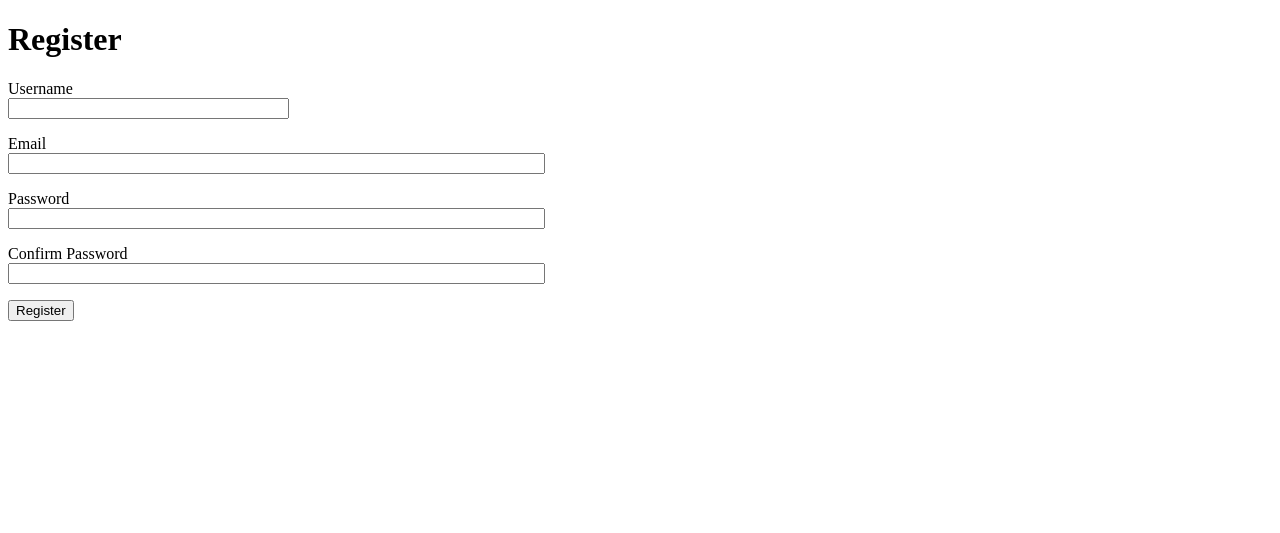
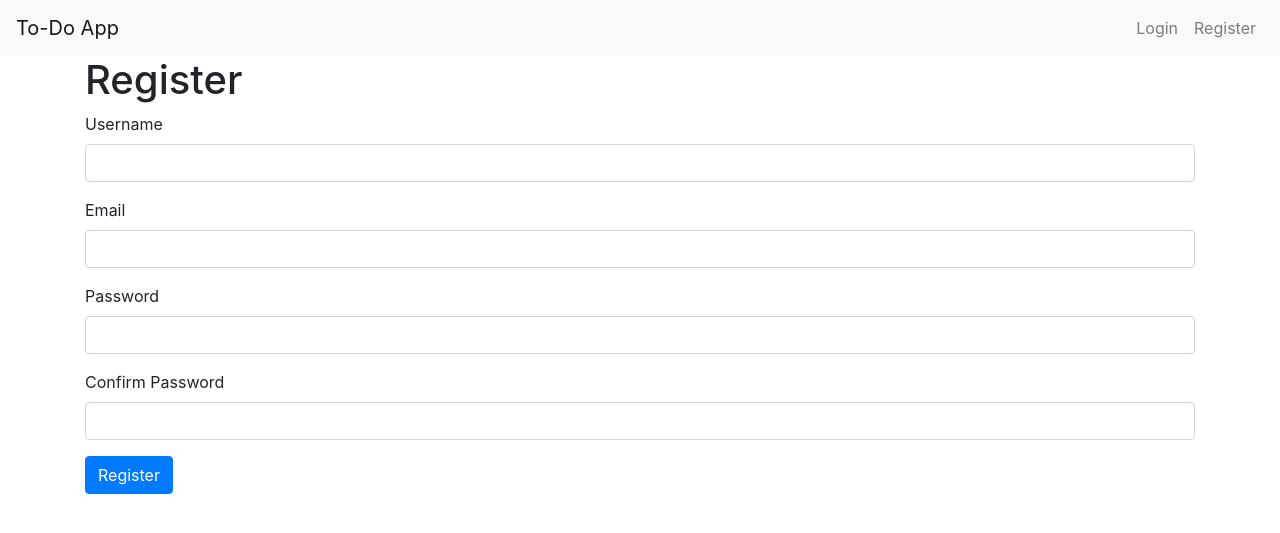
Before and after one commit to azadkilic0/PPY_project, a Flask app: page /register in a window 1280 px wide. Shown: the top 533 px of the page. Run offline with Flask 3, Linux system fonts and the light colour scheme; some libraries are stand-ins or nearby versions.

```diff
--- a/app/templates/register.html
+++ b/app/templates/register.html
@@ -1,29 +1,29 @@
-<!doctype html>
-<html>
-    <head>
-        <title>Register</title>
-    </head>
-    <body>
-        <h1>Register</h1>
-        <form method="POST" action="{{ url_for('routes.register') }}">
-            {{ form.hidden_tag() }}
-            <p>
-                {{ form.username.label }}<br>
-                {{ form.username(size=32) }}
-            </p>
-            <p>
-                {{ form.email.label }}<br>
-                {{ form.email(size=64) }}
-            </p>
-            <p>
-                {{ form.password.label }}<br>
-                {{ form.password(size=64) }}
-            </p>
-            <p>
-                {{ form.confirm_password.label }}<br>
-                {{ form.confirm_password(size=64) }}
-            </p>
-            <p>{{ form.submit() }}</p>
-        </form>
-    </body>
-</html>
+{% extends "base.html" %}
+
+{% block title %}Register{% endblock %}
+
+{% block content %}
+<h1>Register</h1>
+<form method="POST" action="{{ url_for('routes.register') }}">
+    {{ form.hidden_tag() }}
+    <div class="form-group">
+        {{ form.username.label(class="form-control-label") }}
+        {{ form.username(class="form-control") }}
+    </div>
+    <div class="form-group">
+        {{ form.email.label(class="form-control-label") }}
+        {{ form.email(class="form-control") }}
+    </div>
+    <div class="form-group">
+        {{ form.password.label(class="form-control-label") }}
+        {{ form.password(class="form-control") }}
+    </div>
+    <div class="form-group">
+        {{ form.confirm_password.label(class="form-control-label") }}
+        {{ form.confirm_password(class="form-control") }}
+    </div>
+    <div class="form-group">
+        {{ form.submit(class="btn btn-primary") }}
+    </div>
+</form>
+{% endblock %}
```
Also changed, not shown: app/templates/index.html (+17 -25 lines), app/templates/login.html (+21 -21 lines), app/__init__.py (line endings or trailing spaces), app/forms.py (line endings or trailing spaces), app/models.py (line endings or trailing spaces), app/routes.py (line endings or trailing spaces).
